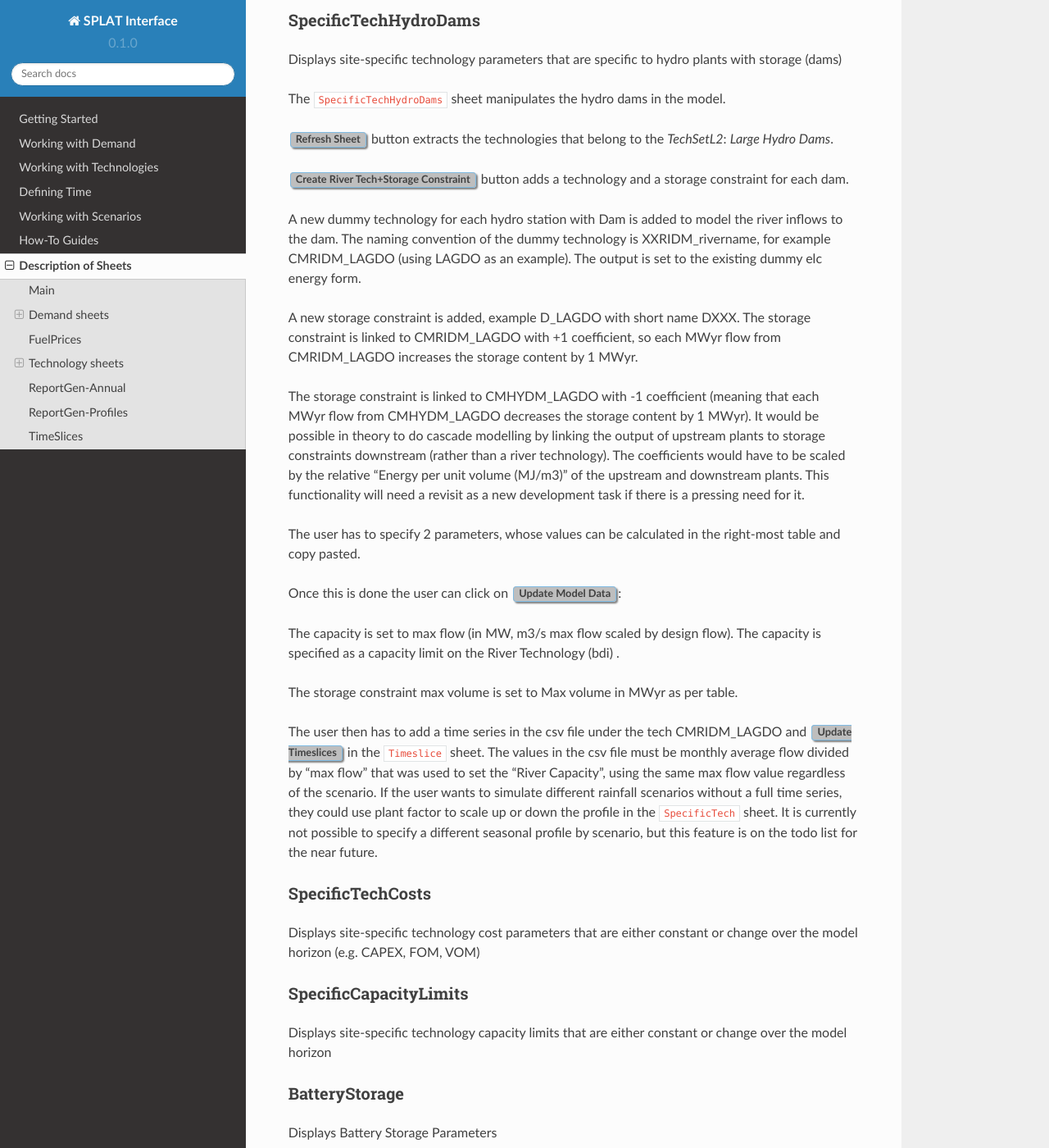
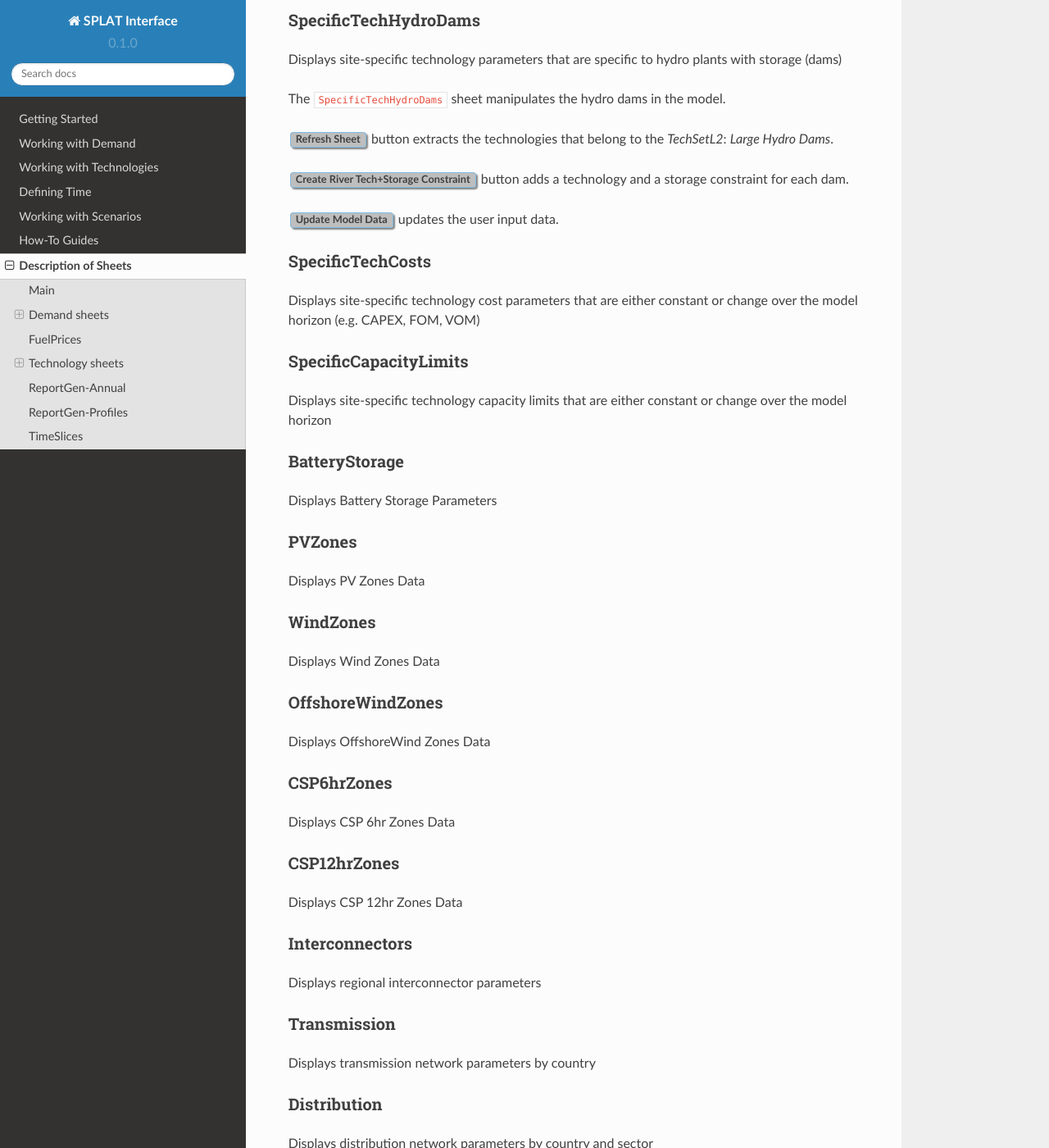
Before and after one commit to SPLATteam/SPLAT-WebGuide, a Sphinx documentation site: the page built from docs/glossary.rst, in a window 1280 px wide and 1400 px high, scrolled down 2274 px. Shown: the whole window at 82% size. Built offline with Sphinx 7.4.7 and the Read the Docs theme 2.0.0, drawn with Linux system fonts in a browser that asks for light colours.

```diff
--- a/docs/glossary.rst
+++ b/docs/glossary.rst
@@ -15,37 +15,37 @@ Main
 
 Set the model path, reload model data to memory, and select active countries for querying
 
-|:inputcell:`Model Folder`       path of the MESSAGE model to be connected to the SPLAT interface
+:inputcell:`Model Folder`       path of the MESSAGE model to be connected to the SPLAT interface
 
-|:inputcell:`Main Region`        name of the MESSAGE model to be connected to the SPLAT interface
+:inputcell:`Main Region`        name of the MESSAGE model to be connected to the SPLAT interface
 
-|:inputcell:`Region Active?`     list of sub-regions (countries) to be loaded into memory
+:inputcell:`Region Active?`     list of sub-regions (countries) to be loaded into memory
 
-|:inputcell:`Scenarios to Load`      list of currently specified scenarios in the main region, and to specify the scenarios to be loaded into memory
+:inputcell:`Scenarios to Load`      list of currently specified scenarios in the main region, and to specify the scenarios to be loaded into memory
 
-|:interfacecell:`Country Name`       country codes in the MESSAGE model
+:interfacecell:`Country Name`       country codes in the MESSAGE model
 
-|:interfacecell:`Description`        country names expanded
+:interfacecell:`Description`        country names expanded
 
-|:interfacecell:`Power Pool`         the powerpool a country belongs to
+:interfacecell:`Power Pool`         the powerpool a country belongs to
 
-|:interfacecell:`TimeSlices/Load Regions`        number of time slices modelled per year
+:interfacecell:`TimeSlices/Load Regions`        number of time slices modelled per year
 
-|:interfacecell:`# Demands`      number of demand components
+:interfacecell:`# Demands`      number of demand components
 
-|:interfacecell:`# Technologies`     number of technologies in country
+:interfacecell:`# Technologies`     number of technologies in country
 
-|:interfacecell:`# Constraints`      number of constraints in country
+:interfacecell:`# Constraints`      number of constraints in country
 
-|:interfacecell:`Scenarios`      name of scenarios
+:interfacecell:`Scenarios`      name of scenarios
 
-|:interfacecell:`Discount Rate`      discount rate of technologies
+:interfacecell:`Discount Rate`      discount rate of technologies
 
-|:button:`Reload Global`     import model data stored in adb and ldb files into memory, perform various calculations.
+:button:`Reload Global`     import model data stored in adb and ldb files into memory, perform various calculations.
 
-|:button:`Refresh all Sheets`        refresh data sheets (yellow sheets) for reloaded subregions and scenarios
+:button:`Refresh all Sheets`        refresh data sheets (yellow sheets) for reloaded subregions and scenarios
 
-|:button:`Save all Scenario Files using SPLAT formatting`        save all model (adb and ldb) files using excel-SPLAT formatting for selected subregions (use this after making a change with MESSAGE interface)
+:button:`Save all Scenario Files using SPLAT formatting`        save all model (adb and ldb) files using excel-SPLAT formatting for selected subregions (use this after making a change with MESSAGE interface)
 If this button is pressed the MAINa ldb files will also be updated if MAINa is selected, to exclude interconnectors for subregions that are not selected below.
 
 
@@ -123,23 +123,7 @@ The ``SpecificTechHydroDams`` sheet manipulates the hydro dams in the model.
 
 :button:`Create River Tech+Storage Constraint` button adds a technology and a storage constraint for each dam.
 
-A new dummy technology for each hydro station with Dam is added to model the river inflows to the dam. The naming convention of the dummy technology is XXRIDM_rivername, for example CMRIDM_LAGDO (using LAGDO as an example).  The output is set to the existing dummy elc energy form.
-
-A new storage constraint is added, example D_LAGDO with short name DXXX. The storage constraint is linked to CMRIDM_LAGDO with +1 coefficient, so each MWyr flow from CMRIDM_LAGDO increases the storage content by 1 MWyr.
-
-The storage constraint is linked to CMHYDM_LAGDO with -1 coefficient (meaning that each MWyr flow from CMHYDM_LAGDO decreases the storage content by 1 MWyr). It would be possible in theory to do cascade modelling by linking the output of upstream plants to storage constraints downstream (rather than a river technology). The coefficients would have to be scaled by the relative "Energy per unit volume (MJ/m3)" of the upstream and downstream plants. This functionality will need a revisit as a new development task if there is a pressing need for it.
-
-The user has to specify 2 parameters, whose values can be calculated in the right-most table and copy pasted.
-
-Once this is done the user can click on :button:`Update Model Data`:
-
-The capacity is set to max flow (in MW, m3/s max flow scaled by design flow). The capacity is specified as a capacity limit on the River Technology (bdi) .
-
-The storage constraint max volume is set to Max volume in MWyr as per table.
-
-The user then has to add a time series in the csv file under the tech CMRIDM_LAGDO and :button:`Update Timeslices` in the ``Timeslice`` sheet. The values in the csv file must be monthly average flow divided by "max flow" that was used to set the "River Capacity", using the same max flow value regardless of the scenario.
-If the user wants to simulate different rainfall scenarios without a full time series, they could use plant factor to scale up or down the profile in the ``SpecificTech`` sheet. It is currently not possible to specify a different seasonal profile by scenario, but this feature is on the todo list for the near future.
-
+:button:`Update Model Data` updates the user input data.
 
 
 .. _specifictechcosts:
--- a/docs/working_with_scenarios.rst
+++ b/docs/working_with_scenarios.rst
@@ -1,7 +1,5 @@
 Working with Scenarios
 =======================
 
-.. add_scenario:
-
-Adding a scenario
-------------------
+.. note::
+    The SPLAT excel interface is limited in doing scenario management directly. Please add and delete scenarios directly through MESSAGE.
```
Also changed, not shown: docs/defining_time.rst (+0 -8 lines), docs/getting_started.rst (+5 -5 lines), docs/working_with_technologies.rst (+12 -3 lines).
